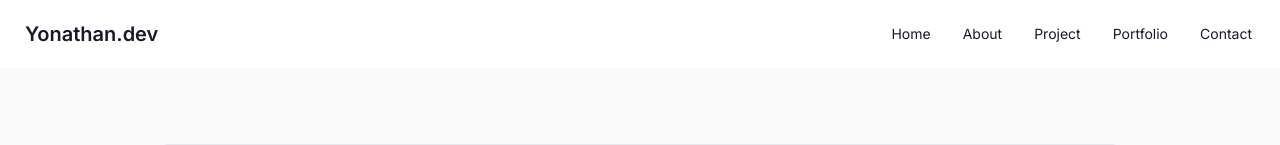
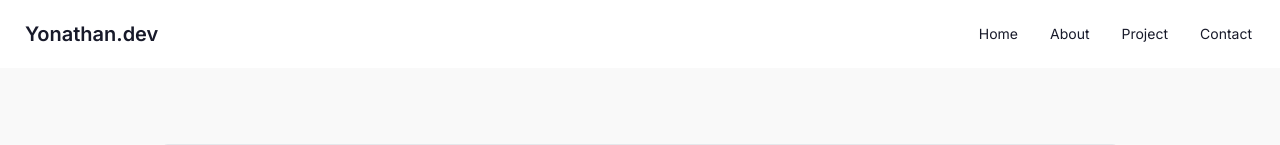
Before and after one commit to Yonathan-Lie/personal-webpage, a Next.js app: page / in a window 1280 px wide. Shown: the top 145 px of the page. Built offline with nearby package versions, Linux system fonts and the light colour scheme.

Commit message:
Update navbar.tsx
hide on portfolio section

```diff
--- a/src/app/components/navbar.tsx
+++ b/src/app/components/navbar.tsx
@@ -17,7 +17,6 @@ export default function MyNavbar() {
                         <li><Link href={"#home"}>Home</Link></li>
                         <li><Link href={"#About"}>About</Link></li>
                         <li><Link href={"#Project"}>Project</Link></li>
-                        <li><Link href={"#Portfolio"}>Portfolio</Link></li>
                         <li><Link href={"#Contact"}>Contact</Link></li>
                     </ul>
                 </div>
@@ -28,7 +27,6 @@ export default function MyNavbar() {
                     <li><Link href={"#Home"}>Home</Link></li>
                     <li><Link href={"#About"}>About</Link></li>
                     <li><Link href={"#Project"}>Project</Link></li>
-                    <li><Link href={"#Portfolio"}>Portfolio</Link></li>
                     <li><Link href={"#Contact"}>Contact</Link></li>
                 </ul>
             </div>
```
